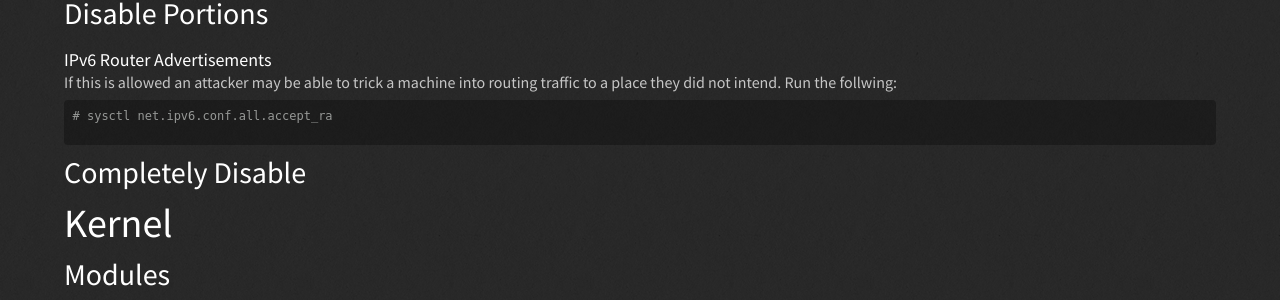
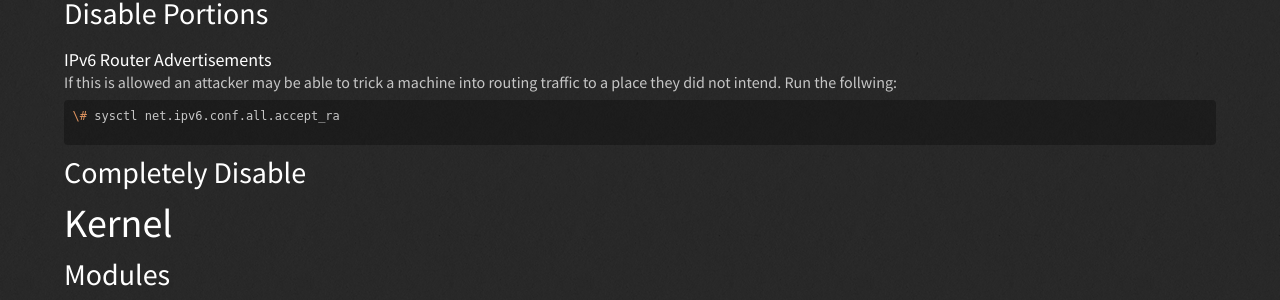
Before and after one commit to Hashdump/old-hashdump-site, a Jekyll site: the page built from _wiki/linux/hardening.md, in a window 1280 px wide and 900 px high, scrolled down 1378 px. Shown: the part 151-451 px from the top of the window. Built offline with Jekyll 4.4.1, drawn with Linux system fonts in a browser that asks for light colours; Markdown is read by kramdown in place of the engine named in the settings.

````diff
--- a/_wiki/linux/hardening.md
+++ b/_wiki/linux/hardening.md
@@ -71,7 +71,7 @@ As with all services and programs, if you are not going to use it in production
 If this is allowed an attacker may be able to trick a machine into routing traffic to a place they did not intend. Run the follwing:
 
 ``` bash
-# sysctl net.ipv6.conf.all.accept_ra
+\# sysctl net.ipv6.conf.all.accept_ra
 
 ```
 
````
